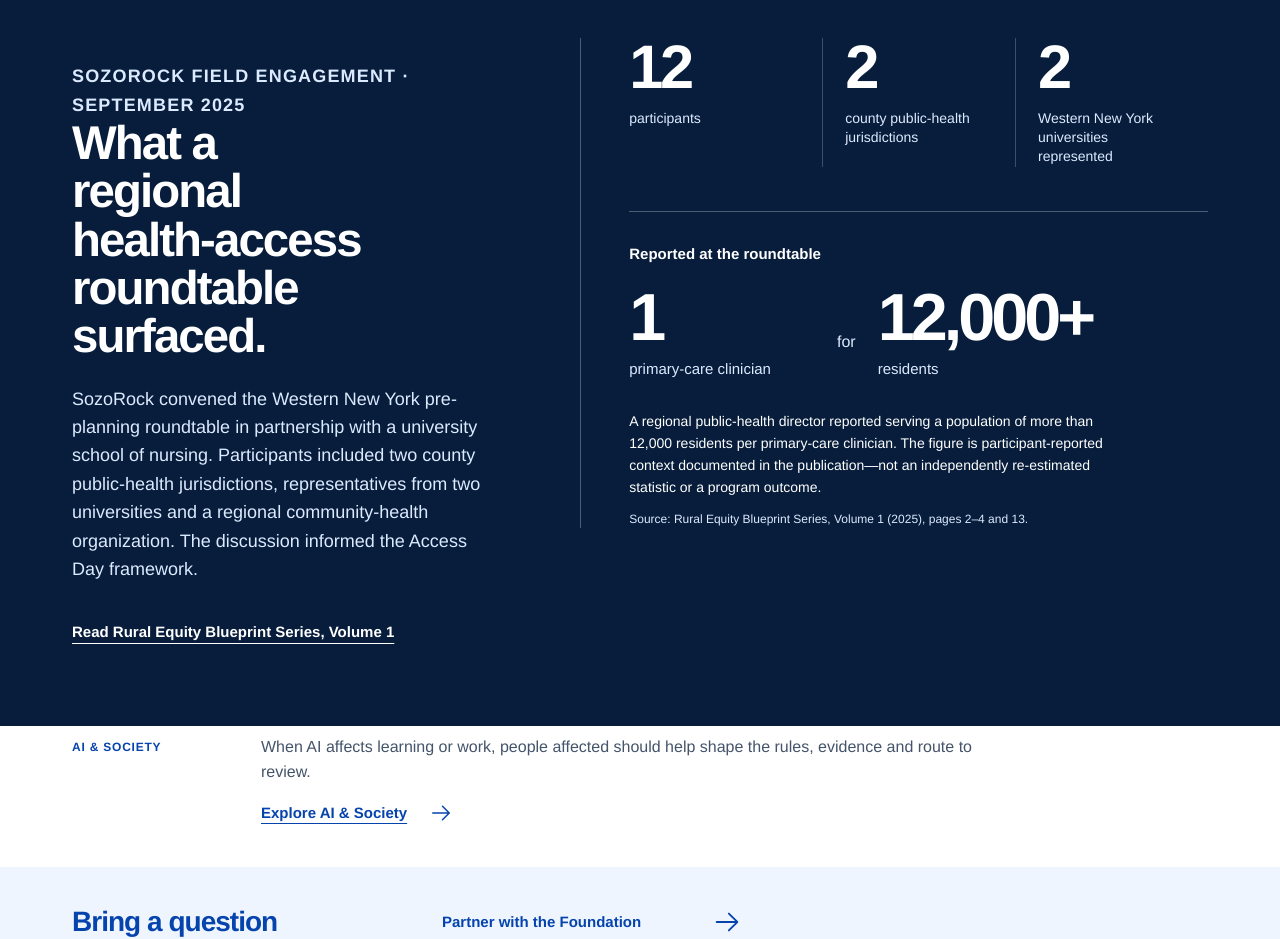
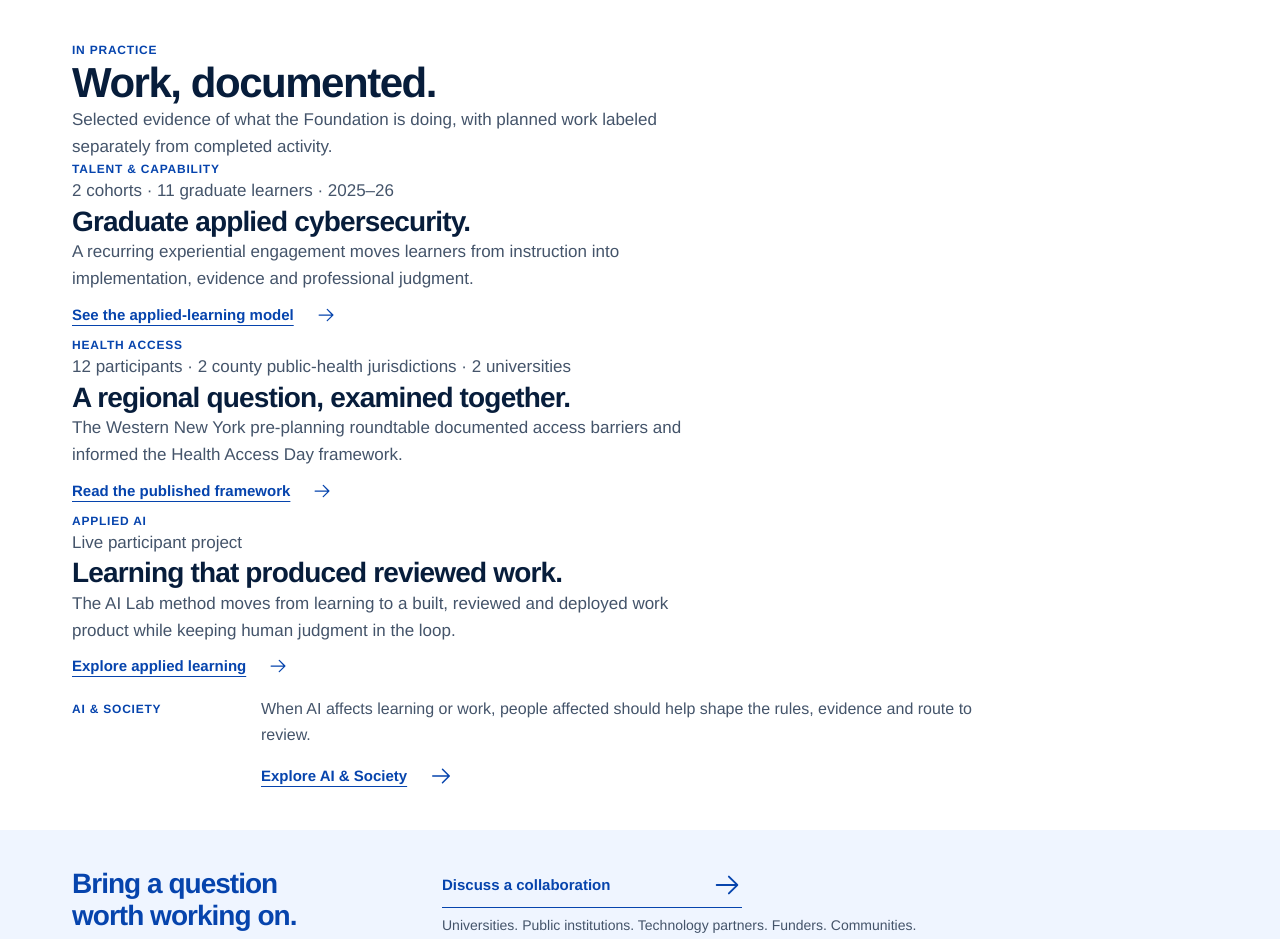
Before and after one commit to drolu-cmyk/sozorock-foundation, a React (Vite) app: page / in a window 1280 px wide. Shown: the part 948-1887 px from the top of the page. Built offline with nearby package versions, Linux system fonts and the light colour scheme.

Commit message:
Surface current work and documented Foundation proof

```diff
--- a/src/HomePage.jsx
+++ b/src/HomePage.jsx
@@ -9,10 +9,31 @@
   { id: "ai", name: "SozoRock AI Lab", summary: "Applied AI for real work.", copy: "No-cost learning helps people build useful work, verify it and use it responsibly.", href: "https://ai-lab.sozorockfoundation.org/", action: "Explore the AI Lab" },
 ];
 
-const roundtableFacts = [
-  { value: "12", label: "participants" },
-  { value: "2", label: "county public-health jurisdictions" },
-  { value: "2", label: "Western New York universities represented" },
+const practice = [
+  {
+    label: "Talent & capability",
+    title: "Graduate applied cybersecurity.",
+    signal: "2 cohorts · 11 graduate learners · 2025–26",
+    copy: "A recurring experiential engagement moves learners from instruction into implementation, evidence and professional judgment.",
+    href: "/platforms/applied-learning",
+    action: "See the applied-learning model",
+  },
+  {
+    label: "Health access",
+    title: "A regional question, examined together.",
+    signal: "12 participants · 2 county public-health jurisdictions · 2 universities",
+    copy: "The Western New York pre-planning roundtable documented access barriers and informed the Health Access Day framework.",
+    href: "/publication/rebs-v1-2025",
+    action: "Read the published framework",
+  },
+  {
+    label: "Applied AI",
+    title: "Learning that produced reviewed work.",
+    signal: "Live participant project",
+    copy: "The AI Lab method moves from learning to a built, reviewed and deployed work product while keeping human judgment in the loop.",
+    href: "https://ai-lab.sozorockfoundation.org/organizations/",
+    action: "Explore applied learning",
+  },
 ];
 
 export function HomePage() {
@@ -20,8 +41,15 @@
   return <>
     <section className="foundation-opening" aria-labelledby="foundation-title"><div className="shell opening-layout">
       <div><h1 id="foundation-title">Public ideas.<br />Practical systems.</h1><p className="foundation-thesis">Access. Assurance. Intelligence.</p></div>
-      <p className="opening-description">Research, health access, public systems and applied AI—built for decisions, delivery and public scrutiny.</p>
+      <p className="opening-description">Research, health access, talent and applied technology—built for decisions, delivery and public scrutiny.</p>
     </div></section>
+
+    <aside className="current-work-strip" aria-label="Current work"><div className="shell current-work-inner">
+      <p className="eyebrow">Current work</p>
+      <div className="current-work-copy"><strong>Primary-care access pilot</strong><span>25 participants planned · New York</span></div>
+      <Link href="/platforms/health" className="current-work-link">Explore the health-access work<ArrowRight size={20} aria-hidden="true" /></Link>
+    </div></aside>
+
     <section className="foundation-work" aria-label="Explore our work"><div className="shell work-composition">
       <p className="eyebrow work-label">Explore our work</p>
       <div className="initiative-discovery">{[...work.slice(1), work[0]].map(item => <article className={`initiative-row ${selected === item.id ? "expanded" : ""}`} key={item.id}>
@@ -31,30 +59,16 @@
       </article>)}</div>
       <article className="featured-research"><div className="featured-research-copy"><p className="eyebrow">Featured publication</p><h2><Link href="/publication/hsa-v1-2026">What makes a health system trustworthy?</Link></h2><p>Health Systems Assurance.<br />Volume 1.<br />Dr. Oluwabiyi Adeyemo.</p><Link href="/publication/hsa-v1-2026" className="editorial-link">Explore the publication<ArrowRight size={24} aria-hidden="true" /></Link></div><Link href="/publication/hsa-v1-2026" className="featured-cover" aria-label="Explore Health Systems Assurance, Volume 1"><img src="/media/hsa-cover.webp" width="600" height="780" alt="Health Systems Assurance, Volume 1 book cover" fetchPriority="high" /></Link></article>
     </div></section>
-    <section className="foundation-evidence" aria-labelledby="roundtable-title"><div className="shell evidence-layout">
-      <div className="evidence-intro">
-        <p className="eyebrow">SozoRock field engagement · September 2025</p>
-        <h2 id="roundtable-title">What a regional health-access roundtable surfaced.</h2>
-        <p>SozoRock convened the Western New York pre-planning roundtable in partnership with a university school of nursing. Participants included two county public-health jurisdictions, representatives from two universities and a regional community-health organization. The discussion informed the Access Day framework.</p>
-        <Link href="/publication/rebs-v1-2025" className="evidence-link">Read Rural Equity Blueprint Series, Volume 1</Link>
-      </div>
-      <div className="evidence-panel">
-        <dl className="evidence-facts" aria-label="Documented roundtable participation">
-          {roundtableFacts.map(fact => <div key={fact.label}><dt>{fact.value}</dt><dd>{fact.label}</dd></div>)}
-        </dl>
-        <figure className="evidence-ratio" aria-describedby="roundtable-caveat roundtable-source">
-          <figcaption>Reported at the roundtable</figcaption>
-          <div className="evidence-ratio-values" aria-label="More than 12,000 residents for each primary-care clinician">
-            <div><strong>1</strong><span>primary-care clinician</span></div>
-            <span className="evidence-ratio-word" aria-hidden="true">for</span>
-            <div><strong>12,000+</strong><span>residents</span></div>
-          </div>
-          <p id="roundtable-caveat" className="evidence-caveat">A regional public-health director reported serving a population of more than 12,000 residents per primary-care clinician. The figure is participant-reported context documented in the publication—not an independently re-estimated statistic or a program outcome.</p>
-          <p id="roundtable-source" className="evidence-source">Source: Rural Equity Blueprint Series, Volume 1 (2025), pages 2–4 and 13.</p>
-        </figure>
-      </div>
+
+    <section className="foundation-practice" aria-labelledby="practice-title"><div className="shell practice-layout">
+      <div className="practice-intro"><p className="eyebrow">In practice</p><h2 id="practice-title">Work, documented.</h2><p>Selected evidence of what the Foundation is doing, with planned work labeled separately from completed activity.</p></div>
+      <div className="practice-list">{practice.map(item => <article className="practice-row" key={item.title}>
+        <div><p className="eyebrow">{item.label}</p><p className="practice-signal">{item.signal}</p></div>
+        <div><h3>{item.title}</h3><p>{item.copy}</p><Link href={item.href} className="editorial-link">{item.action}<ArrowRight size={20} aria-hidden="true" /></Link></div>
+      </article>)}</div>
     </div></section>
+
     <aside className="shell society-home-context" aria-label="AI and society"><p className="eyebrow">AI &amp; Society</p><div><p>When AI affects learning or work, people affected should help shape the rules, evidence and route to review.</p><Link href="/ai-society" className="editorial-link">Explore AI &amp; Society<ArrowRight size={24} aria-hidden="true" /></Link></div></aside>
-    <section className="foundation-engage"><div className="shell engage-layout"><h2>Bring a question<br />worth working on.</h2><div><Link href="/partner" className="editorial-link">Partner with the Foundation<ArrowRight size={30} aria-hidden="true" /></Link><p>Research. Health access. Public systems. Applied learning.</p></div></div></section>
+    <section className="foundation-engage"><div className="shell engage-layout"><h2>Bring a question<br />worth working on.</h2><div><Link href="/partner" className="editorial-link">Discuss a collaboration<ArrowRight size={30} aria-hidden="true" /></Link><p>Universities. Public institutions. Technology partners. Funders. Communities.</p></div></div></section>
   </>;
 }
```
